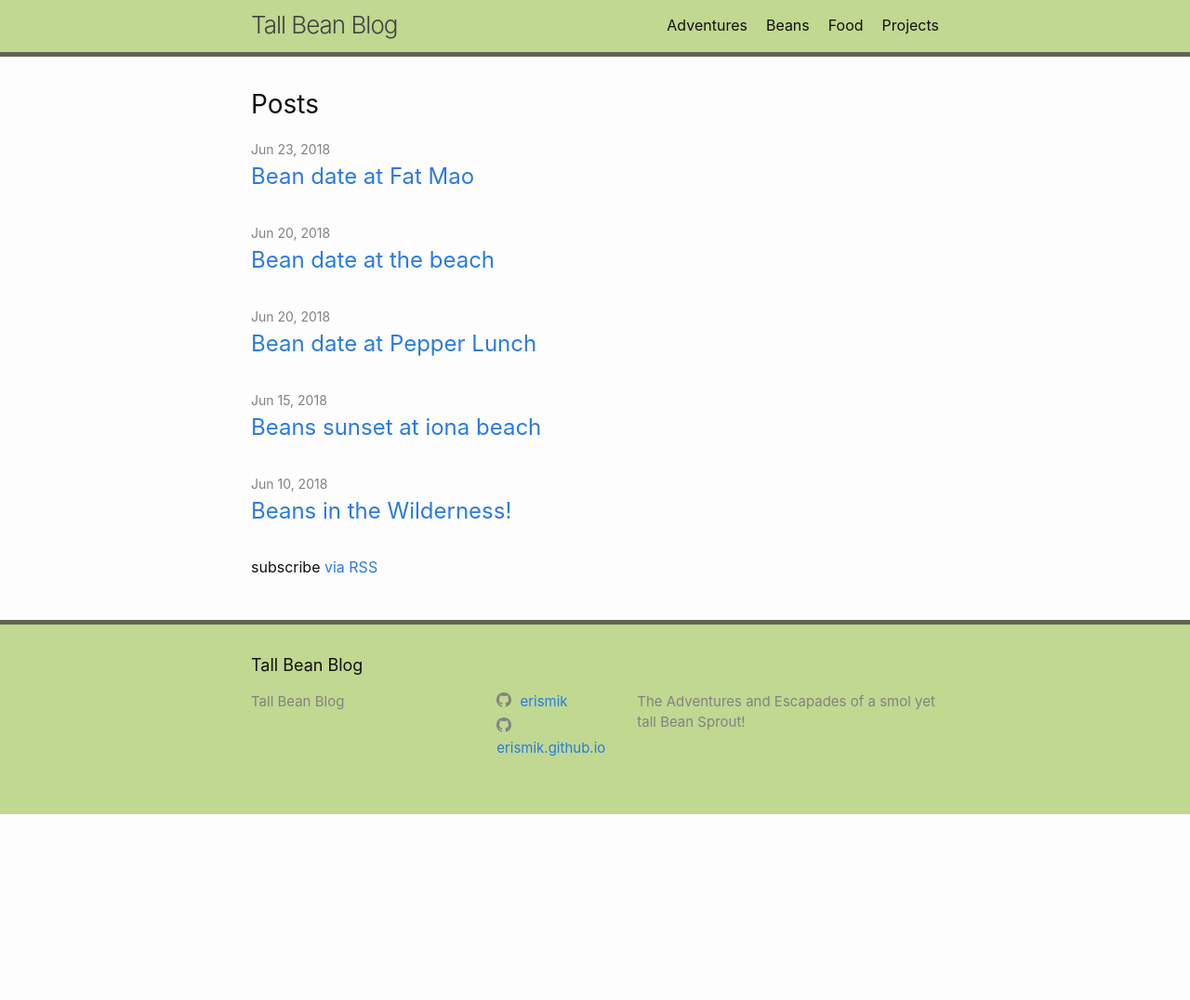
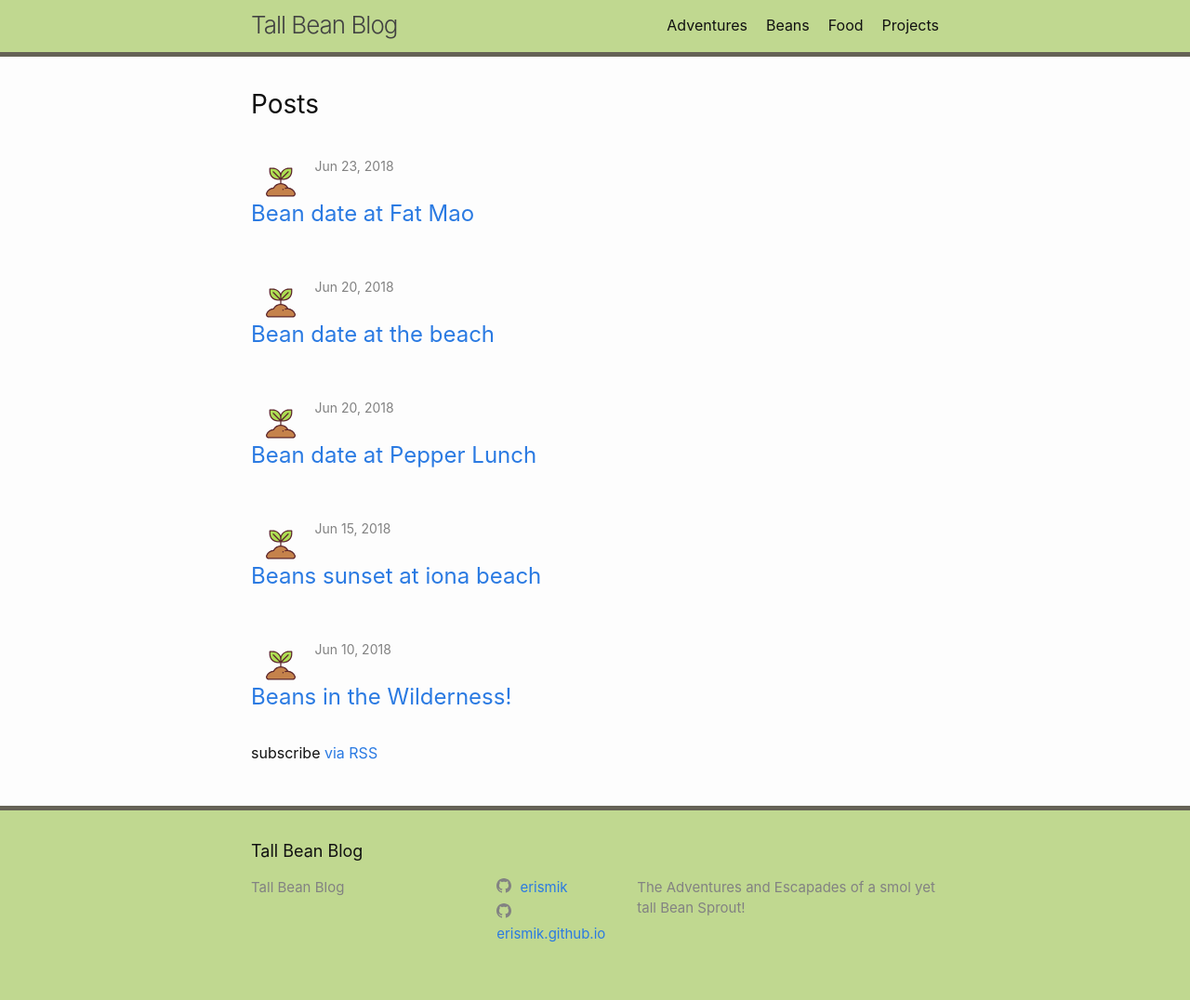
Before and after one commit to ErisMik/eric-blog, a Jekyll site: the page built from index.md, in a window 1280 px wide. Shown: the whole page at 93% size. Built offline with Jekyll 4.4.1, drawn with Linux system fonts in a browser that asks for light colours; before the commit the page ends 900 px from its top, so only the background shows below that.

Commit message:
Added a little styling

```diff
--- a/_layouts/home.html
+++ b/_layouts/home.html
@@ -13,7 +13,10 @@
     <h2 class="post-list-heading">{{ page.list_title | default: "Posts" }}</h2>
     <ul class="post-list">
       {%- for post in site.posts -%}
+
       <li>
+        <img class="svg-icon-smol plant" src="{{ '/assets/plant.svg' | relative_url }}">
+        <img class="svg-icon-tall flower" src="{{ '/assets/flower.svg' | relative_url }}">
         {%- assign date_format = site.minima.date_format | default: "%b %-d, %Y" -%}
         <span class="post-meta">{{ post.date | date: date_format }}</span>
         <h3>
@@ -25,6 +28,7 @@
           {{ post.excerpt }}
         {%- endif -%}
       </li>
+
       {%- endfor -%}
     </ul>
 
--- a/_sass/eric.scss
+++ b/_sass/eric.scss
@@ -21,3 +21,28 @@
     border-bottom: initial;
     border-top: 5px solid $accent-color;
 }
+
+.home {
+    .svg-icon-smol {
+        padding-top: 32px;
+        padding-left: 16px;
+        padding-right: 16px;
+
+        width: 32px;
+        height: 32px;
+    }
+
+    .svg-icon-tall {
+        margin-right: 10px;
+        height: 64px;
+        width: 64px;
+    }
+
+    .post-list {
+        li img:nth-child(2){display: none}
+        li:hover {
+            img:nth-child(1){display: none}
+            img:nth-child(2){display: inline-block}
+        }
+    }
+}
```
Also changed, not shown: assets/flower.svg (added), assets/plant.svg (added).
